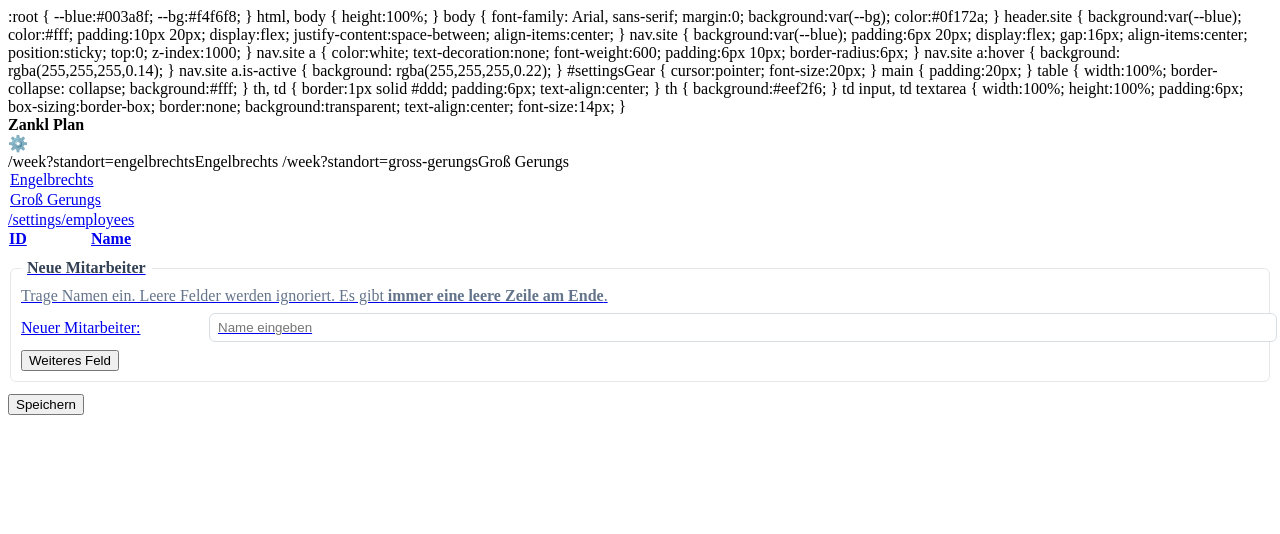
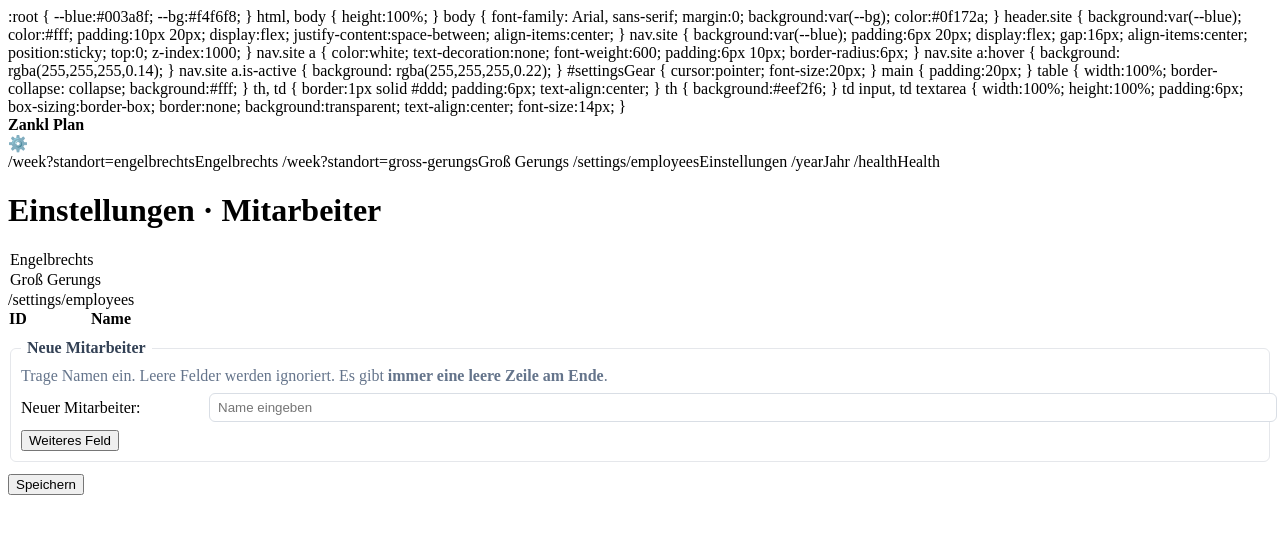
Before and after one commit to zankldach/zankl-plan, a FastAPI app: page /settings/employees in a window 1280 px wide. Shown: the top 534 px of the page. Run offline with FastAPI, Linux system fonts and the light colour scheme; tables that the repository leaves empty hold one stand-in row (values such as "Sample post"); lists and menus that the app fills with data are empty.

Commit message:
Update base.html

```diff
--- a/templates/base.html
+++ b/templates/base.html
@@ -6,21 +6,14 @@
   <title>{% block title %}Zankl Plan{% endblock %}</title>
   <meta name="viewport" content="width=device-width, initial-scale=1">
 
-  <!-- CSS -->
+  <!-- Ein einziges, sicheres Stylesheet -->
   <linkic/style.v2.css
-
 
   <style>
     :root { --blue:#003a8f; --bg:#f4f6f8; }
     html, body { height:100%; }
-    body {
-      font-family: Arial, sans-serif;
-      margin:0; background:var(--bg); color:#0f172a;
-    }
-    header.site {
-      background:var(--blue); color:#fff; padding:10px 20px;
-      display:flex; justify-content:space-between; align-items:center;
-    }
+    body { font-family: Arial, sans-serif; margin:0; background:var(--bg); color:#0f172a; }
+    header.site { background:var(--blue); color:#fff; padding:10px 20px; display:flex; justify-content:space-between; align-items:center; }
     nav.site {
       background:var(--blue); padding:6px 20px; display:flex; gap:16px; align-items:center;
       position:sticky; top:0; z-index:1000;
@@ -43,9 +36,9 @@
   {% block head %}{% endblock %}
 </head>
 <body>
-  <!-- four_day_week sicher defaulten -->
+  <!-- four_day_week sicher defaulten, auch auf Seiten ohne Variable -->
   <script>
-    window.__fourDay = {{ 'true' if (four_day_week | default(false)) else 'false' }};
+    try { window.__fourDay = {{ 'true' if (four_day_week | default(false)) else 'false' }}; } catch(e){ window.__fourDay = false; }
   </script>
 
   <header class="site">
@@ -56,7 +49,7 @@
   <nav class="site">
     /week?standort=engelbrechtsEngelbrechts</a>
     /week?standort=gross-gerungsGroß Gerungs</a>
-    <a href="/employeesEinstellungen</a>
+    /settings/employeesEinstellungen</a>
     /yearJahr</a>
     /healthHealth</a>
   </nav>
```
